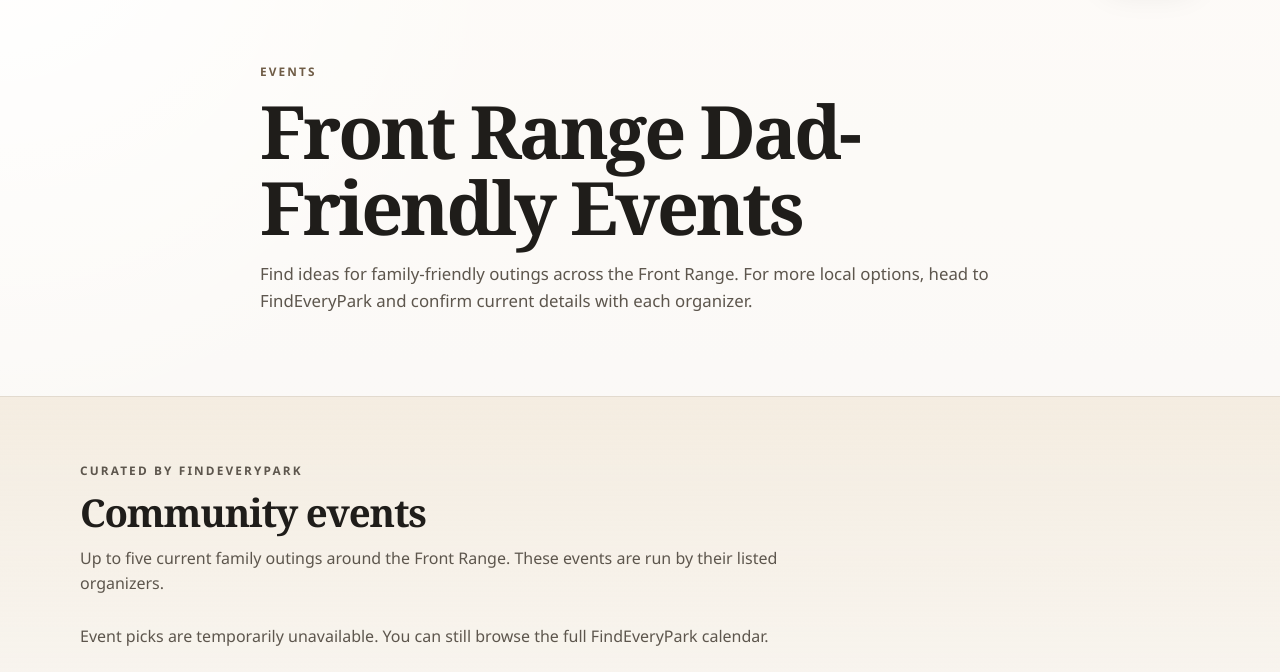
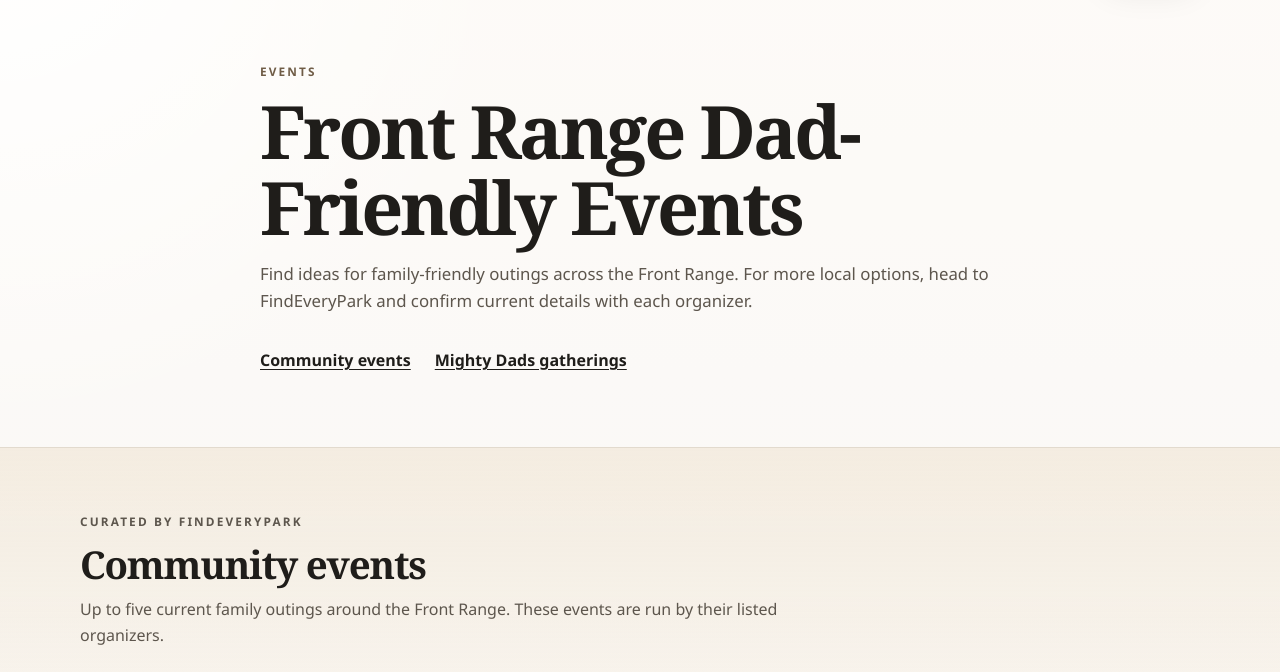
Before and after one commit to townsendjat-arch/Mighty-Dads, a website: page events.html in a window 1280 px wide. Shown: the part 84-756 px from the top of the page. Drawn offline with Linux system fonts and the light colour scheme; no server answers.

Commit message:
Add gathering jump links and clean review screenshots

```diff
--- a/events.html
+++ b/events.html
@@ -32,6 +32,10 @@
         <p class="eyebrow">Events</p>
         <h1>Front Range Dad-Friendly Events</h1>
         <p class="lead">Find ideas for family-friendly outings across the Front Range. For more local options, head to FindEveryPark and confirm current details with each organizer.</p>
+        <nav class="events-jump-links" aria-label="Event sections">
+          <a href="#community-event-heading">Community events</a>
+          <a href="#gatherings-heading">Mighty Dads gatherings</a>
+        </nav>
       </div>
     </section>
 
@@ -56,7 +60,7 @@
       <div class="container">
         <div class="section-heading left">
           <p class="eyebrow">Our community</p>
-          <h2 id="gatherings-heading">Mighty Dads Gatherings</h2>
+          <h2 id="gatherings-heading" tabindex="-1">Mighty Dads Gatherings</h2>
           <p>Dates are in Mountain time. Event times and other details are not yet confirmed.</p>
           <p data-gathering-status role="status">Gathering dates and details will appear here when available.</p>
         </div>
--- a/styles.css
+++ b/styles.css
@@ -1029,6 +1029,8 @@ p {
 .fep-feed-actions [hidden] { display: none; }
 .gathering-card { display: flex; flex-direction: column; gap: 0.8rem; background: var(--surface-warm); }
 .gathering-card p { margin: 0; }
+.events-jump-links { display: flex; flex-wrap: wrap; gap: 0.5rem 1.5rem; margin-top: 1.5rem; }
+.events-jump-links a { display: inline-flex; align-items: center; min-height: 44px; font-weight: 700; text-underline-offset: 0.2em; }
 @media (max-width: 1050px) {
   .fep-event-grid { grid-template-columns: repeat(2, minmax(0, 1fr)); }
 }
```
Also changed, not shown: tests/community-events.browser.js (+23 -2 lines).
